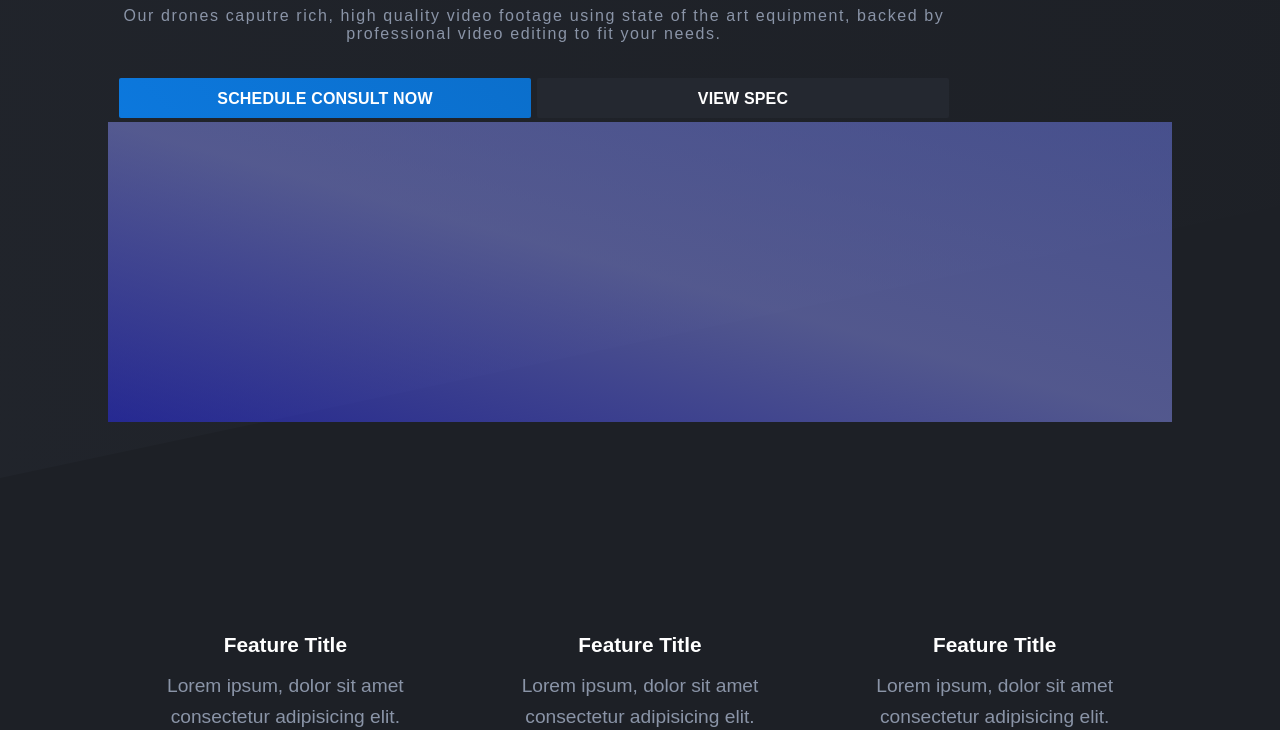
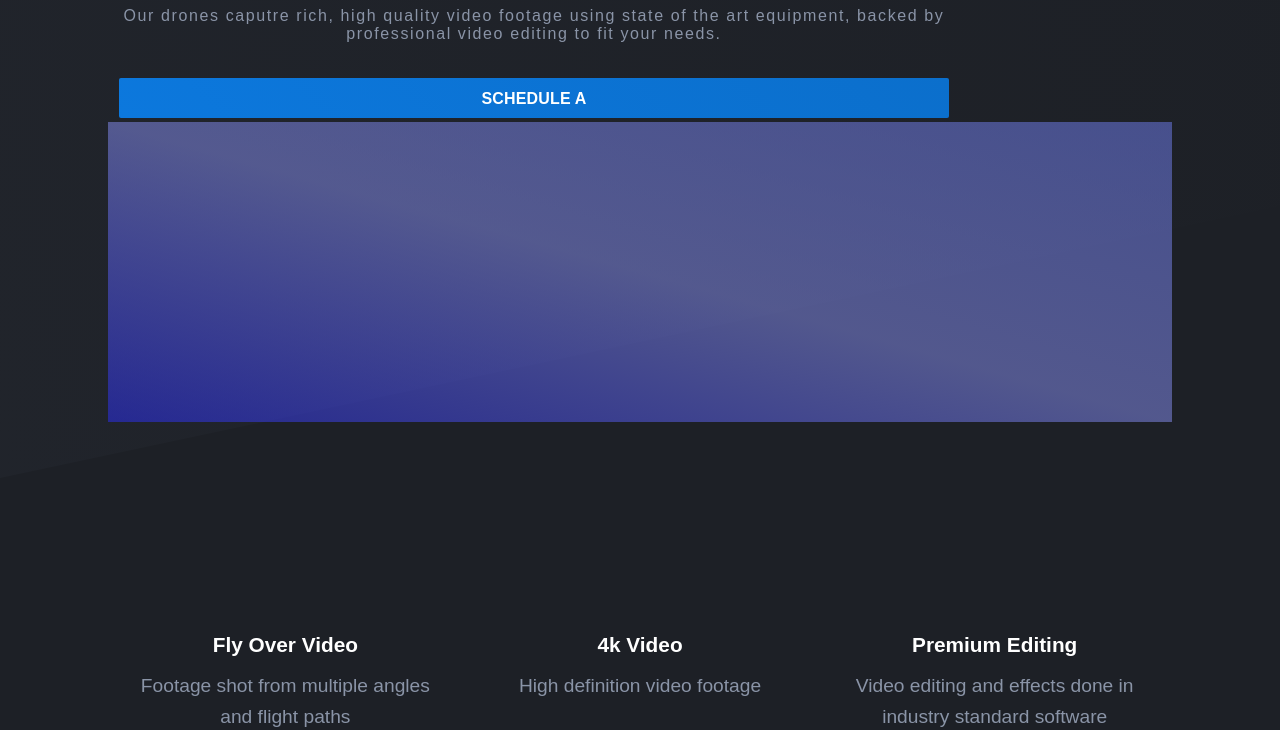
Before and after one commit to 4cody/cedarDrone, a plain HTML site: page index.html in a window 1280 px wide. Shown: the part 222-952 px from the top of the page. Drawn offline with Linux system fonts and the light colour scheme.

Commit message:
add feature test

```diff
--- a/index.html
+++ b/index.html
@@ -27,6 +27,7 @@
           </div>
         </div>
       </header>
+
       <main>
         <section class="hero section">
           <div class="container">
@@ -39,16 +40,14 @@
                   editing to fit your needs.
                 </p>
                 <div class="hero-cta">
-                  <a href="#" class="button button-primary"
-                    >Schedule Consult Now</a
-                  >
-                  <a href="#" class="button">View Spec</a>
+                  <a href="#" class="button button-primary">Schedule a </a>
                 </div>
               </div>
               <div class="hero-animate"></div>
             </div>
           </div>
         </section>
+
         <section class="services section">
           <div class="container">
             <div class="services-inner">
@@ -57,12 +56,9 @@
                   <div class="service-icon">
                     <img src="" alt="" />
                   </div>
-                  <h4 class="service-title">Feature Title</h4>
+                  <h4 class="service-title">Fly Over Video</h4>
                   <p class="service-text">
-                    Lorem ipsum, dolor sit amet consectetur adipisicing elit.
-                    Beatae a odit, ullam obcaecati maxime ratione debitis et
-                    illo tenetur laborum praesentium rem mollitia fugit modi
-                    cumque at hic officia doloremque!
+                    Footage shot from multiple angles and flight paths
                   </p>
                 </div>
               </div>
@@ -71,13 +67,8 @@
                   <div class="service-icon">
                     <img src="" alt="" />
                   </div>
-                  <h4 class="service-title">Feature Title</h4>
-                  <p class="service-text">
-                    Lorem ipsum, dolor sit amet consectetur adipisicing elit.
-                    Beatae a odit, ullam obcaecati maxime ratione debitis et
-                    illo tenetur laborum praesentium rem mollitia fugit modi
-                    cumque at hic officia doloremque!
-                  </p>
+                  <h4 class="service-title">4k Video</h4>
+                  <p class="service-text">High definition video footage</p>
                 </div>
               </div>
               <div class="service">
@@ -85,18 +76,16 @@
                   <div class="service-icon">
                     <img src="" alt="" />
                   </div>
-                  <h4 class="service-title">Feature Title</h4>
+                  <h4 class="service-title">Premium Editing</h4>
                   <p class="service-text">
-                    Lorem ipsum, dolor sit amet consectetur adipisicing elit.
-                    Beatae a odit, ullam obcaecati maxime ratione debitis et
-                    illo tenetur laborum praesentium rem mollitia fugit modi
-                    cumque at hic officia doloremque!
+                    Video editing and effects done in industry standard software
                   </p>
                 </div>
               </div>
             </div>
           </div>
         </section>
+
         <section class="pricing section">
           <div class="container">
             <div class="pricing-inner">
@@ -111,6 +100,7 @@
                   voluptatibus deleniti ab eveniet!
                 </p>
               </div>
+
               <div class="pricing-table">
                 <div class="price-column">
                   <div class="price-header">
--- a/style.css
+++ b/style.css
@@ -212,12 +212,10 @@ i {
   justify-content: center;
   align-items: center;
   width: 100%;
-  /* margin: 1rem; */
 }
 
 .price-column {
   background-color: #2c3039;
-  /* box-shadow: 0 7px 30px rgba(64, 51, 187, 0.1); */
   padding: 2rem;
   flex-grow: 1;
   flex-basis: 0;
@@ -229,7 +227,6 @@ i {
   position: relative;
   background-color: rgb(75, 101, 216);
   color: white;
-  /* box-shadow: 0 7px 30px rgba(52, 13, 135, 0.3); */
   margin-top: -1.5rem;
   padding: 3.5rem;
   margin-bottom: -1.5rem;
```
